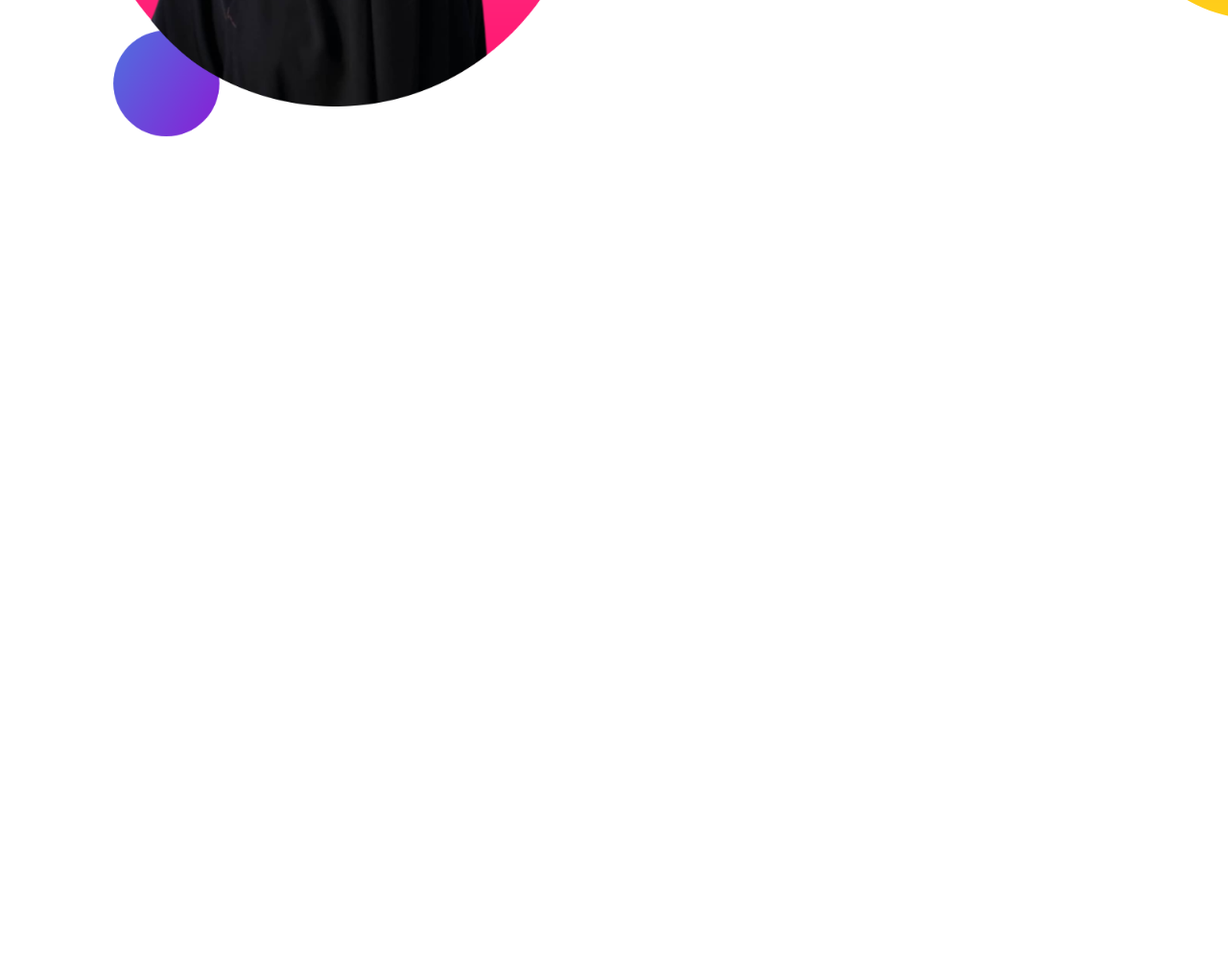
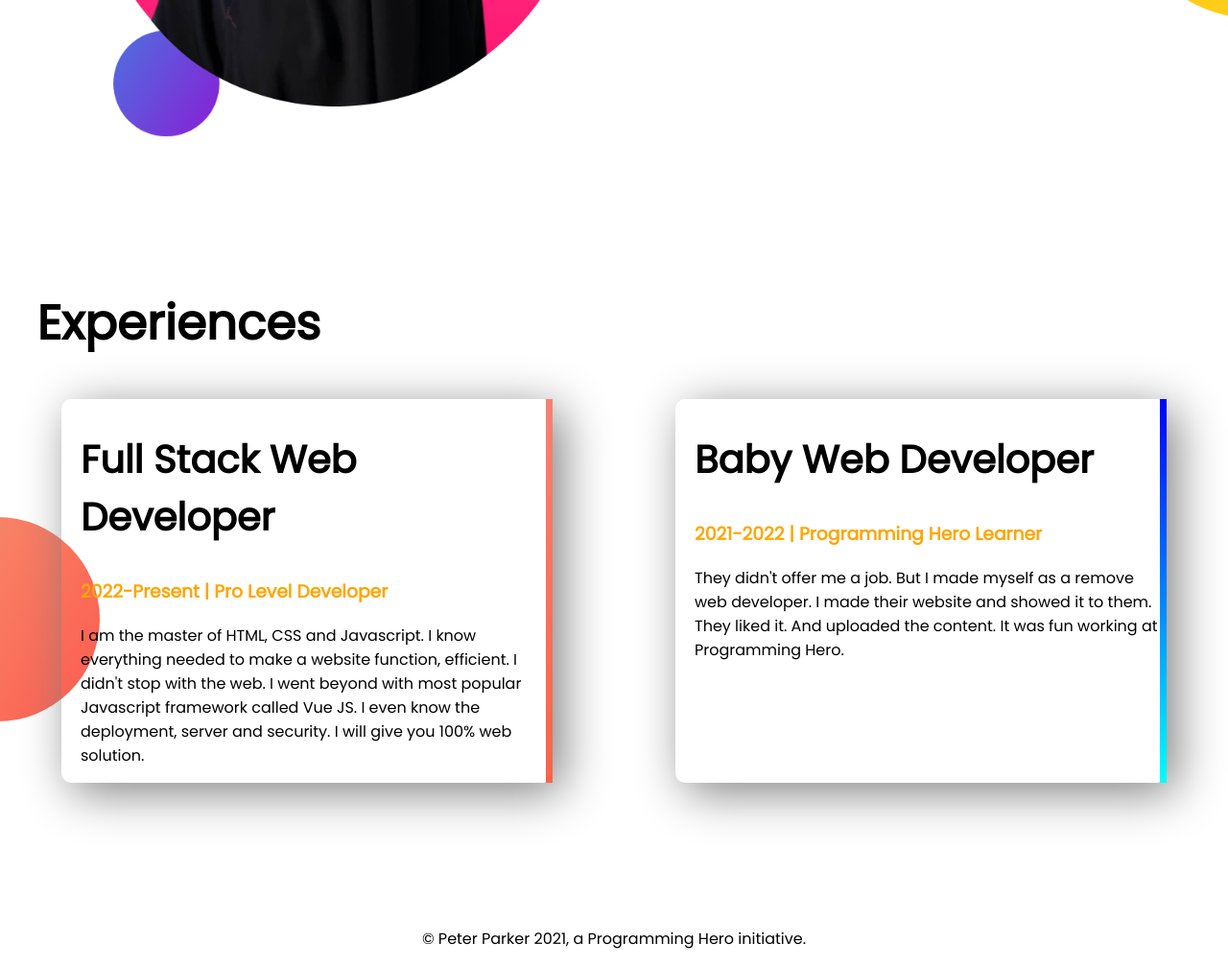
Before and after one commit to FahmidaRahman/developer-portfolio, a plain HTML site: page index.html in a window 1280 px wide. Shown: the part 1131-2138 px from the top of the page at 96% size. Before the commit the page ends 1431 px from the top, so only its background shows below. Drawn offline with Linux system fonts and the light colour scheme.

Commit message:
experience added

```diff
--- a/index.html
+++ b/index.html
@@ -13,7 +13,7 @@
 </head>
 
 <body>
-    <section class="top-banner">
+    <section class="top-banner flexible-container">
         <div class="half-width">
             <h1>Welcome to</h1>
             <h1><span class="orange-color">Fahmida Rahman </span>World!</h1>
@@ -31,19 +31,35 @@
         </div>
     </section>
 
-    <section class="dream-big">
+    <section class="dream-big flexible-container">
         <div class="half-width">
             <img src="showOff/nirabackpic2.png" alt="">
         </div>
 
         <div class="half-width">
-            <h2>Dream Big</h2>
+            <h2 style="font-size: 35px;">Dream Big</h2>
             <h3>Become a Full-Stack Web Developer</h3>
             <p>I already learned the basic HTML and CSS. I can build any simple website. I can even teach my grandma how to make simple website. My goal is to build 3 websites and learn advanced topics.
             </p>
             <a class="link-button" target="_blank" href="">DOWNLOAD RESUME</a>
         </div>
+    </section>
 
+    <section class="experience-area">
+        <h1 style="padding-left: 3%;">Experiences</h1>
+        <div class="flexible-container">
+            <div id="full-web-dev" class="experience-item">
+                <h2>Full Stack Web Developer</h2>
+                <h3 class="orange-color">2022-Present | Pro Level Developer</h3>
+                <p>I am the master of HTML, CSS and Javascript. I know everything needed to make a website function, efficient. I didn't stop with the web. I went beyond with most popular Javascript framework called Vue JS. I even know the deployment, server and security. I will give you 100% web solution.</p>
+            </div>
+            <div id="baby-web-dev" class="experience-item">
+                <h2>Baby Web Developer</h2>
+                <h3 class="orange-color">2021-2022 | Programming Hero Learner</h3>
+                <p>They didn't offer me a job. But I made myself as a remove web developer. I made their website and showed it to them. They liked it. And uploaded the content. It was fun working at Programming Hero.</p>
+            </div>
+        </div>
+        <footer><p>© Peter Parker 2021, a Programming Hero initiative.</p></footer>
     </section>
 </body>
 
--- a/style.css
+++ b/style.css
@@ -5,10 +5,13 @@
 h1{
     font-size: 50px;
 }
+h2{
+    font-size: 40px;
+}
 .orange-color{
     color: orange;
 }
-section{
+.flexible-container{
     display: flex;
     margin-bottom: 150px;
 }
@@ -31,11 +34,34 @@
     background-image: url(images/top-banner.png);
     background-repeat: no-repeat;
 }
-h2{
-    font-size: 35px;
-}
 .dream-big{
     background-image: url(images/dream-bg.png);
     background-repeat: no-repeat;
     background-position: right;
 }
+.experience-item{
+    width: 40%;
+    margin-left: 5%;
+    margin-right: 5%;
+    box-shadow: 10px 10px 50px gray;
+    padding-left: 20px;
+    border-radius: 10px;
+}
+.experience-area{
+    background-image: url(images/exp-bg.png);
+    background-repeat: no-repeat;
+    background-position: left;
+}
+#full-web-dev{
+    border-right: 7px solid;
+    border-image: linear-gradient(salmon, tomato);
+    border-image-slice: 1;
+}
+#baby-web-dev{
+    border-right: 7px solid;
+    border-image: linear-gradient(blue, cyan);
+    border-image-slice: 1;
+}
+footer p{
+    text-align: center;
+}
```
Also changed, not shown: images/jhankar.png (deleted), images/jhankar2.png (deleted), images/my-bg.png (deleted), images/my-bg2.png (deleted), showOff/nn (1).jpeg (deleted), showOff/nn (1).jpg (deleted), showOff/nn (1).png (deleted), showOff/nn (2).jpg (deleted), showOff/nn (2).png (deleted), showOff/nn (3).png (deleted).
